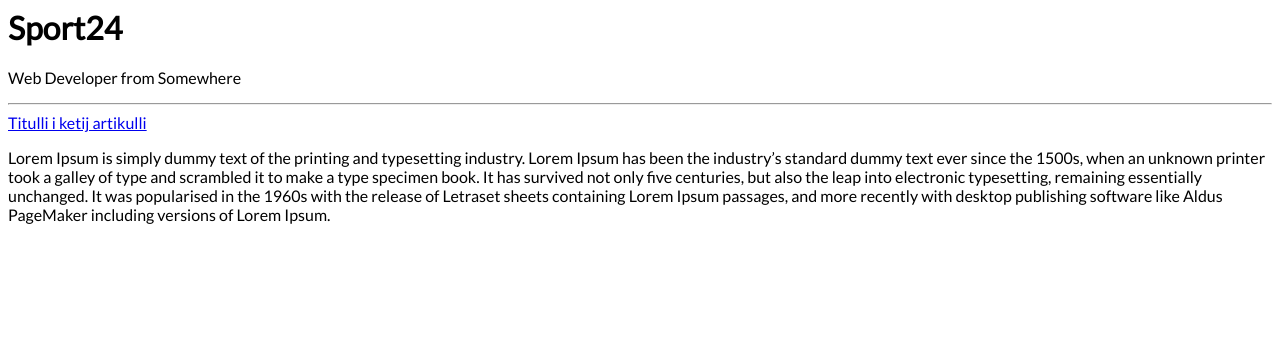
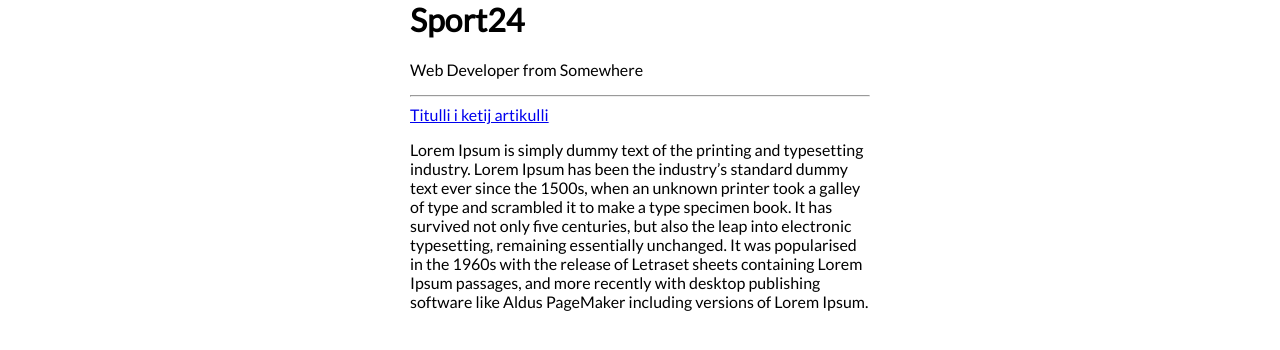
Before and after one commit to 78965/78965.github-io, a Jekyll site: the page built from index.html, in a window 1280 px wide. Shown: the top 350 px of the page. Built offline with Jekyll 4.4.1, drawn with Linux system fonts in a browser that asks for light colours.

Commit message:
Update default.html

```diff
--- a/_layouts/default.html
+++ b/_layouts/default.html
@@ -2,7 +2,7 @@
   <head>
     <title>{% if page.title %}{{ page.title }} – {% endif %}{{ site.name }} – {{ site.description }}</title>
     <style>
-      body {font-family:Lato;}
+      body {max-width:460px;margin:0 auto;font-family:Lato;}
     </style>
         <link href="https://fonts.googleapis.com/css?family=Lato" rel="stylesheet" type="text/css">
   </head>
```
